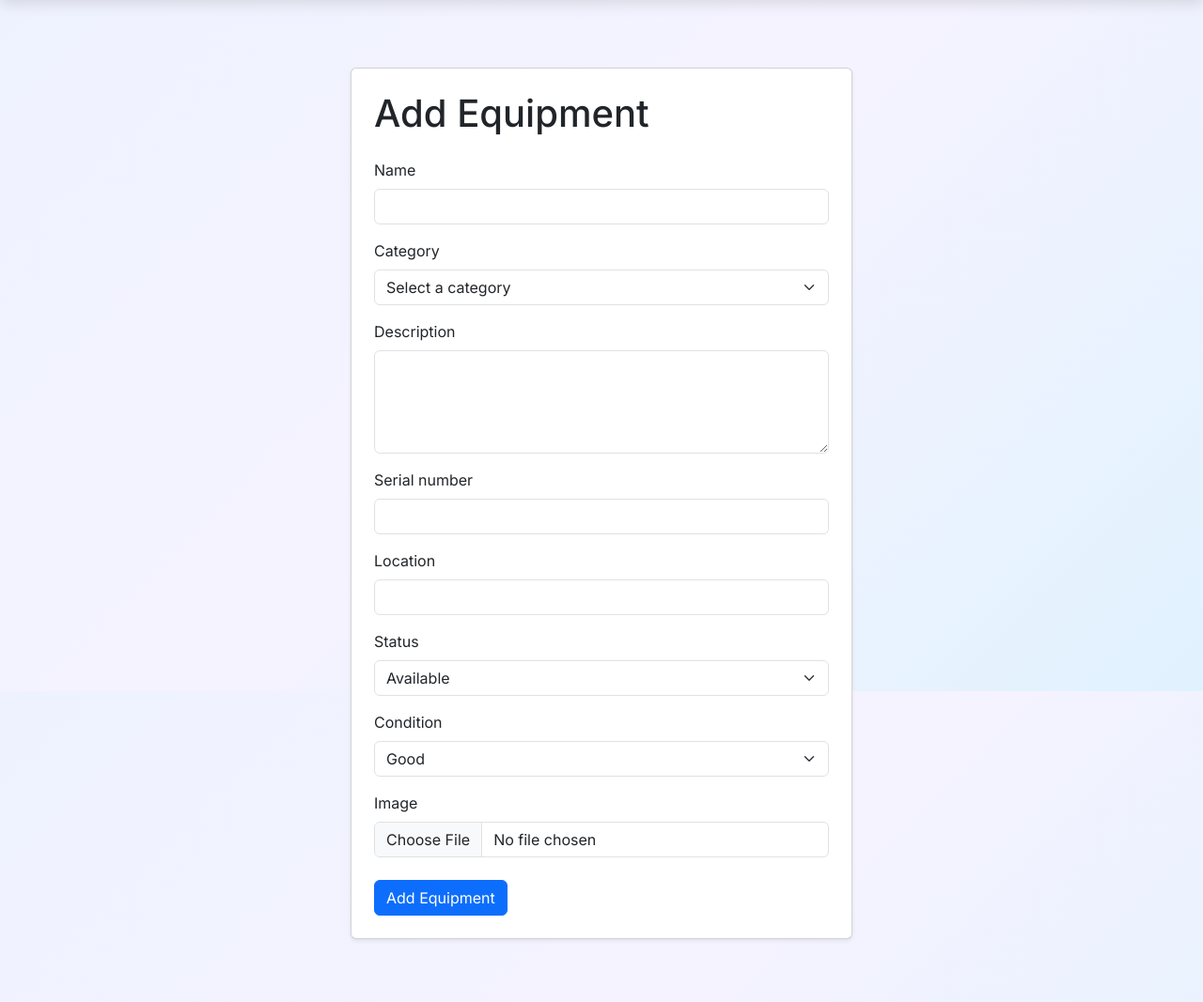
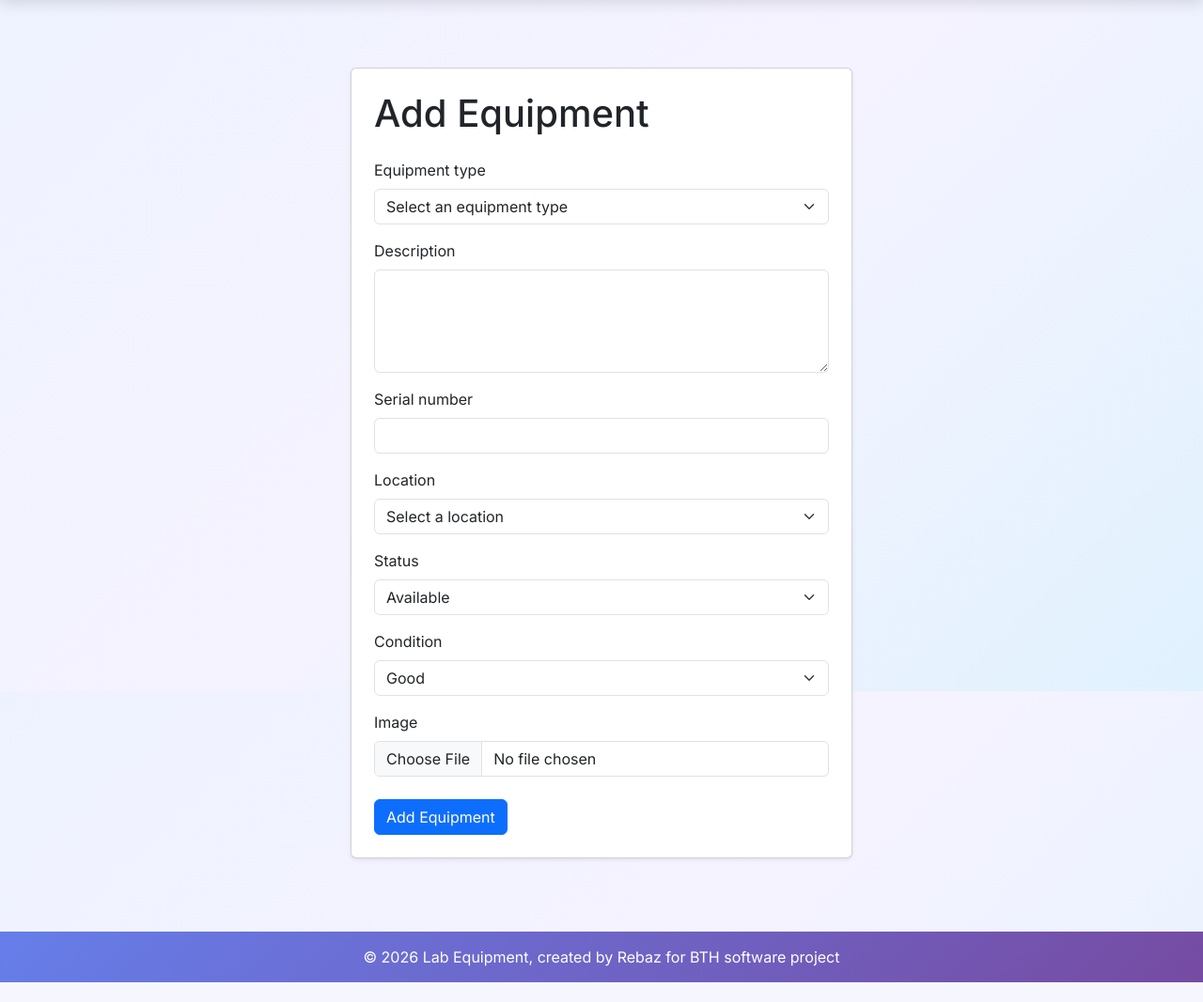
Before and after one commit to rebahama/lab-equip, a Django app: template templates/webpage/caretaker/create_caretaker.html in a window 1280 px wide. Shown: the part 64-1131 px from the top of the page at 94% size. After the commit the page ends 1110 px from the top, so only its background shows below. Run offline with Django 5.2, Linux system fonts and the light colour scheme; the template is opened without the code that fills it: values that come from a table or form of the project are taken from there, others are empty; tables that the repository leaves empty hold one stand-in row (values such as "Sample post").

Commit message:
add more modal fields and change create page for displaying the fields

```diff
--- a/equipment/admin.py
+++ b/equipment/admin.py
@@ -1,7 +1,9 @@
 from django.contrib import admin
-from .models import Equipment
-from .models import Category
+
+from .models import Category, Equipment, EquipmentType, Location
 
 
 admin.site.register(Equipment)
 admin.site.register(Category)
+admin.site.register(EquipmentType)
+admin.site.register(Location)
--- a/equipment/models.py
+++ b/equipment/models.py
@@ -10,8 +10,23 @@ class Category(models.Model):
         return self.name
 
 
+class EquipmentType(models.Model):
+    name = models.CharField(max_length=200, unique=True)
+    category = models.ForeignKey(Category, on_delete=models.PROTECT)
+    description = models.TextField(blank=True)
+
+    def __str__(self):
+        return self.name
+
+
+class Location(models.Model):
+    name = models.CharField(max_length=100, unique=True)
+
+    def __str__(self):
+        return self.name
+
+
 class Equipment(models.Model):
-
     STATUS_CHOICES = [
         ("available", "Available"),
         ("on_loan", "On loan"),
@@ -28,13 +43,17 @@ class Equipment(models.Model):
         ("damaged", "Damaged"),
     ]
 
-    name = models.CharField(max_length=200)
-
-    category = models.ForeignKey(Category, on_delete=models.PROTECT)
+    equipment_type = models.ForeignKey(
+        EquipmentType, on_delete=models.PROTECT, null=True, blank=True
+    )
 
     description = models.TextField(blank=True)
+
     serial_number = models.CharField(max_length=100, blank=True)
-    location = models.CharField(max_length=200, blank=True)
+
+    location = models.ForeignKey(
+        Location, on_delete=models.PROTECT, null=True, blank=True
+    )
 
     status = models.CharField(
         max_length=20, choices=STATUS_CHOICES, default="available"
@@ -49,7 +68,8 @@ class Equipment(models.Model):
     owner = models.ForeignKey(User, on_delete=models.CASCADE)
 
     created_at = models.DateTimeField(auto_now_add=True)
+
     updated_at = models.DateTimeField(auto_now=True)
 
     def __str__(self):
-        return self.name
+        return f"{self.equipment_type.name} - {self.serial_number}"
--- a/templates/webpage/caretaker/create_caretaker.html
+++ b/templates/webpage/caretaker/create_caretaker.html
@@ -1,57 +1,55 @@
 {% extends "webpage/base.html" %}
-
 {% block content %}
 <div class="container py-5">
     <div class="row justify-content-center">
         <div class="col-md-8 col-lg-6">
-
             <div class="card shadow-sm">
                 <div class="card-body p-4">
-
                     <h1 class="mb-4">Add Equipment</h1>
-
                     <form method="post" enctype="multipart/form-data">
                         {% csrf_token %}
-
                         <div class="mb-3">
-                            <label for="name" class="form-label">Name</label>
-                            <input type="text" name="name" id="name" class="form-control" required>
-                        </div>
-
-                        <div class="mb-3">
-                            <label for="category" class="form-label">Category</label>
-                            <select name="category" id="category" class="form-select" required>
-                                <option value="">Select a category</option>
-
-                                {% for category in categories %}
-                                <option value="{{ category.id }}">
-                                    {{ category.name }}
+                            <label for="equipment_type" class="form-label">
+                                Equipment type
+                            </label>
+                            <select name="equipment_type" id="equipment_type" class="form-select" required>
+                                <option value="">
+                                    Select an equipment type
+                                </option>
+                                {% for equipment_type in equipment_types %}
+                                <option value="{{ equipment_type.id }}">
+                                    {{ equipment_type.name }}
                                 </option>
                                 {% endfor %}
                             </select>
                         </div>
-
                         <div class="mb-3">
                             <label for="description" class="form-label">
                                 Description
                             </label>
                             <textarea name="description" id="description" class="form-control" rows="4"></textarea>
                         </div>
-
                         <div class="mb-3">
                             <label for="serial_number" class="form-label">
                                 Serial number
                             </label>
                             <input type="text" name="serial_number" id="serial_number" class="form-control">
                         </div>
-
                         <div class="mb-3">
                             <label for="location" class="form-label">
                                 Location
                             </label>
-                            <input type="text" name="location" id="location" class="form-control">
+                            <select name="location" id="location" class="form-select">
+                                <option value="">
+                                    Select a location
+                                </option>
+                                {% for location in locations %}
+                                <option value="{{ location.id }}">
+                                    {{ location.name }}
+                                </option>
+                                {% endfor %}
+                            </select>
                         </div>
-
                         <div class="mb-3">
                             <label for="status" class="form-label">Status</label>
                             <select name="status" id="status" class="form-select">
@@ -64,7 +62,6 @@
                                 <option value="retired">Retired</option>
                             </select>
                         </div>
-
                         <div class="mb-3">
                             <label for="condition" class="form-label">
                                 Condition
@@ -77,21 +74,16 @@
                                 <option value="damaged">Damaged</option>
                             </select>
                         </div>
-
                         <div class="mb-4">
                             <label for="image" class="form-label">Image</label>
                             <input type="file" name="image" id="image" class="form-control" accept="image/*">
                         </div>
-
                         <button type="submit" class="btn btn-primary">
                             Add Equipment
                         </button>
-
                     </form>
-
                 </div>
             </div>
-
         </div>
     </div>
 </div>
--- a/templates/webpage/student/view_detail.html
+++ b/templates/webpage/student/view_detail.html
@@ -22,7 +22,7 @@
             <div class="col-md-7">
                 <div class="equipment-detail-content">
                     <h1 class="equipment-detail-title">
-                        {{ equipment.name }}
+                         {{ equipment.equipment_type.name }}
                     </h1>
                     <div class="equipment-detail-divider"></div>
                     <div class="equipment-info">
@@ -31,7 +31,7 @@
                                 Category
                             </span>
                             <span class="equipment-info-value">
-                                {{ equipment.category }}
+                                {{ equipment.equipment_type.category.name }}
                             </span>
                         </div>
                         <div class="equipment-info-row">
@@ -39,7 +39,7 @@
                                 Description
                             </span>
                             <span class="equipment-info-value">
-                                {{ equipment.description }}
+                                {{ equipment.description|default:"No description available" }}
                             </span>
                         </div>
                         <div class="equipment-info-row">
```
Also changed, not shown: equipment/views.py (+7 -4 lines), templates/webpage/student/view_all.html (+4 -4 lines), equipment/migrations/0002_location_remove_equipment_category_and_more.py (added).
